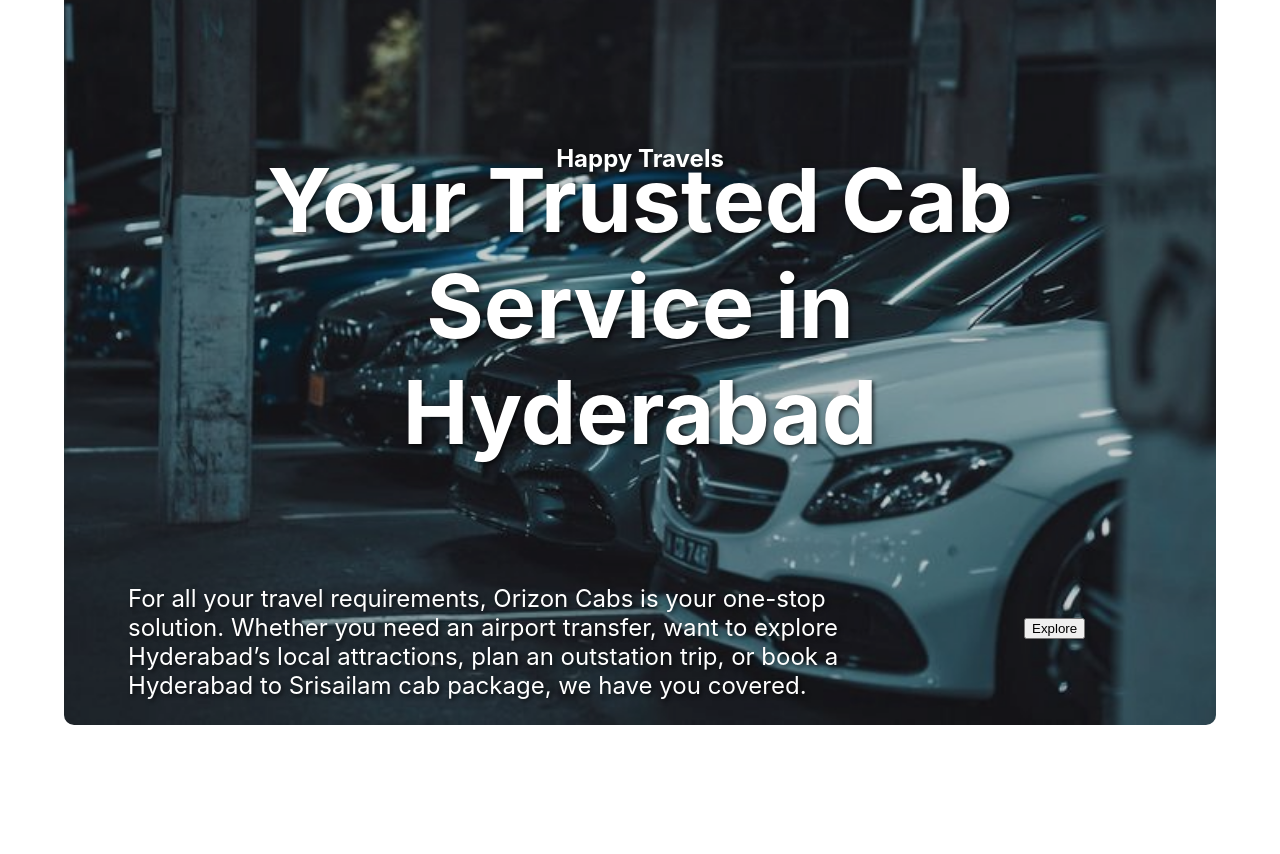
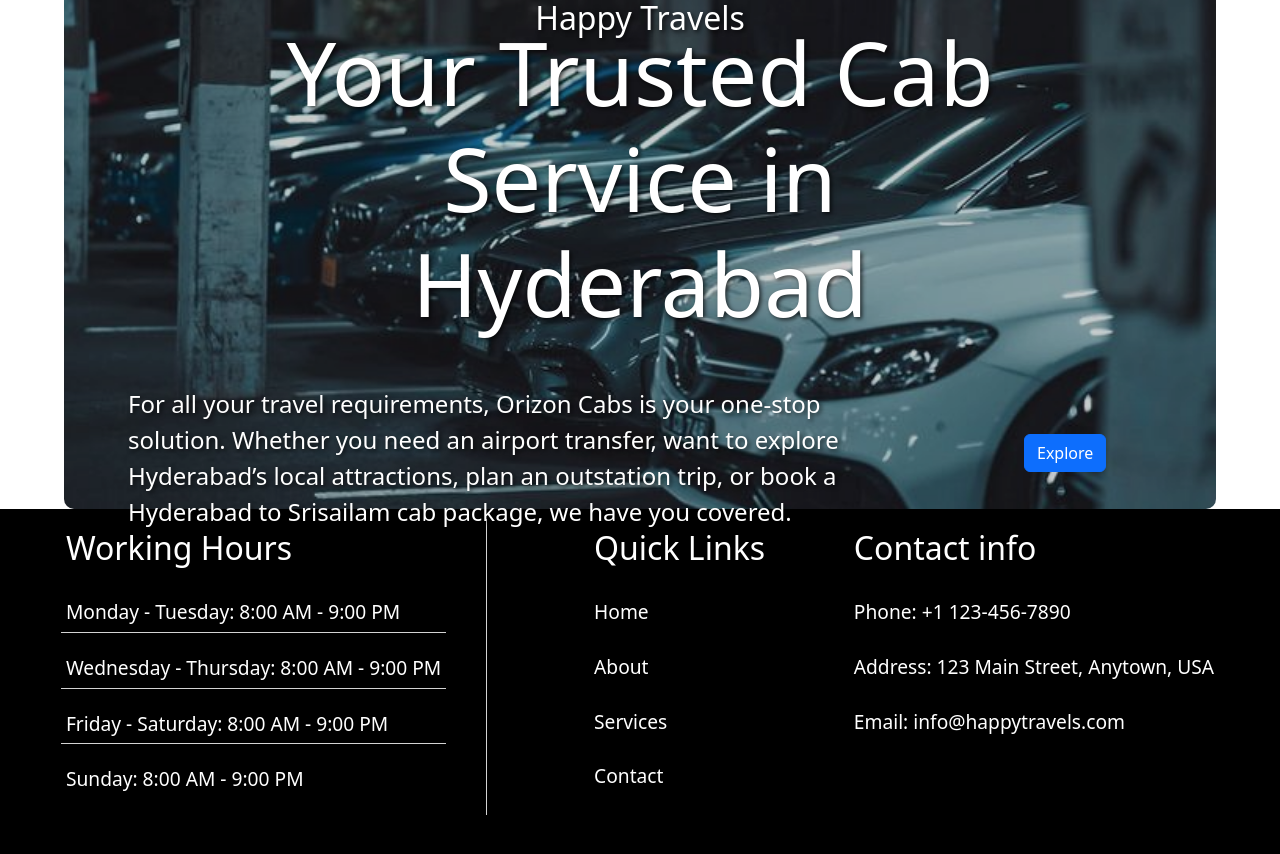
Before and after one commit to NagendraVarma1/Happy-Travels-project, a React (Create React App) app: page / in a window 1280 px wide. Shown: the part 182-1036 px from the top of the page. Before the commit the page ends 911 px from the top, so only its background shows below. Built offline with nearby package versions, Linux system fonts and the light colour scheme.

Commit message:
Footer done

```diff
--- a/package.json
+++ b/package.json
@@ -7,7 +7,9 @@
     "@testing-library/jest-dom": "^6.9.1",
     "@testing-library/react": "^16.3.2",
     "@testing-library/user-event": "^13.5.0",
+    "bootstrap": "^5.3.8",
     "react": "^19.2.4",
+    "react-bootstrap": "^2.10.10",
     "react-dom": "^19.2.4",
     "react-router-dom": "^7.13.0",
     "react-scripts": "5.0.1",
--- /dev/null
+++ b/src/Components/Footer/Footer.js
@@ -0,0 +1,117 @@
+import { useNavigate } from "react-router-dom";
+
+const Footer = () => {
+  const navigate = useNavigate();
+  return (
+    <div
+      style={{
+        backgroundColor: "black",
+        height: "350px",
+        padding: "10px",
+        color: "white",
+      }}
+    >
+      <div style={{ display: "flex", justifyContent: "space-around" }}>
+        <div
+          style={{ borderRight: "1px solid lightgray", paddingRight: "40px" }}
+        >
+          <p style={{ fontSize: "2rem", padding: "5px" }}>Working Hours</p>
+          <p
+            style={{
+              fontSize: "1.2rem",
+              borderBottom: "0.3px solid lightgray",
+              padding: "5px",
+            }}
+          >
+            Monday - Tuesday: 8:00 AM - 9:00 PM
+          </p>
+          <p
+            style={{
+              fontSize: "1.2rem",
+              borderBottom: "1px solid lightgray",
+              padding: "5px",
+            }}
+          >
+            Wednesday - Thursday: 8:00 AM - 9:00 PM
+          </p>
+          <p
+            style={{
+              fontSize: "1.2rem",
+              borderBottom: "1px solid lightgray",
+              padding: "5px",
+            }}
+          >
+            Friday - Saturday: 8:00 AM - 9:00 PM
+          </p>
+          <p style={{ fontSize: "1.2rem", padding: "5px" }}>
+            Sunday: 8:00 AM - 9:00 PM
+          </p>
+        </div>
+        <div
+          style={{
+            display: "flex",
+            justifyContent: "space-between",
+            width: "50%",
+          }}
+        >
+          <div>
+            <p style={{ fontSize: "2rem", padding: "5px" }}>Quick Links</p>
+            <p
+              onClick={() => navigate("/")}
+              style={{ fontSize: "1.2rem", padding: "5px", cursor: "pointer" }}
+            >
+              Home
+            </p>
+            <p
+              onClick={() => navigate("/about")}
+              style={{ fontSize: "1.2rem", padding: "5px", cursor: "pointer" }}
+            >
+              About
+            </p>
+            <p
+              onClick={() => navigate("/services")}
+              style={{ fontSize: "1.2rem", padding: "5px", cursor: "pointer" }}
+            >
+              Services
+            </p>
+            <p
+              onClick={() => navigate("/contact")}
+              style={{ fontSize: "1.2rem", padding: "5px", cursor: "pointer" }}
+            >
+              Contact
+            </p>
+          </div>
+          <div>
+            <p style={{ fontSize: "2rem", padding: "5px" }}>Contact info</p>
+            <p
+              style={{
+                fontSize: "1.2rem",
+                padding: "5px",
+              }}
+            >
+              Phone: +1 123-456-7890
+            </p>
+            <p
+              style={{
+                fontSize: "1.2rem",
+                padding: "5px",
+              }}
+            >
+              Address: 123 Main Street, Anytown, USA
+            </p>
+            <p
+              style={{
+                fontSize: "1.2rem",
+                padding: "5px",
+              }}
+            >
+              Email: info@happytravels.com
+            </p>
+          </div>
+        </div>
+      </div>
+    </div>
+  );
+};
+
+export default Footer;
--- /dev/null
+++ b/src/Components/Header/Header.js
@@ -0,0 +1,19 @@
+import { useNavigate } from "react-router-dom";
+
+const Header = () => {
+
+const navigate = useNavigate();
+    return (
+        <div style={{display: 'flex', backgroundColor: 'lightgray', padding: '10px', alignItems: 'center', justifyContent: 'space-evenly'}}>
+        <h1>Happy Travels</h1>
+        <ul style={{display: 'flex', justifyContent: 'space-around', width: '50%'}}>
+            <li style={{cursor: 'pointer'}} onClick={() => navigate("/")}>Home</li>
+            <li style={{cursor: 'pointer'}} onClick={() => navigate("/about")}>About</li>
+            <li style={{cursor: 'pointer'}} onClick={() => navigate("/services")}>Services</li>
+            <li style={{cursor: 'pointer'}} onClick={() => navigate("/contact")}>Contact</li>
+        </ul>
+      </div>
+    )
+}
+
+export default Header;
--- a/src/Components/Home/Home.js
+++ b/src/Components/Home/Home.js
@@ -1,11 +1,14 @@
+import { Button } from "react-bootstrap";
 import img1 from "../../assets/img 1 of cars.jpeg";
 import img2 from "../../assets/img 2.jpeg"
 import img3 from "../../assets/img 3.jpeg";
 import { useState, useEffect } from "react";
+import { useNavigate } from "react-router-dom";
 
 const Home = () => {
     const [currentImage, setCurrentImage] = useState(0);
     let images = [img1, img2, img3];
+    const navigate = useNavigate()
 
     useEffect(() => {
         const interval = setInterval(() => {
@@ -20,10 +23,10 @@ const Home = () => {
         alt="Travel"
         style={{
           width: "90%",
-          height: "800px",
+          height: "600px",
           objectFit: "cover",
           marginLeft: "5%",
-          marginTop: "5px",
+          marginTop: "15px",
           borderRadius: "10px",
           filter: "grayscale(20%) brightness(80%)",
         }}
@@ -32,7 +35,7 @@ const Home = () => {
         <h2
           style={{
             position: "absolute",
-            top: "40%",
+            top: "25%",
             left: "50%",
             transform: "translate(-50%, -50%)",
             color: "white",
@@ -46,7 +49,7 @@ const Home = () => {
           style={{
             width: "60%",
             position: "absolute",
-            top: "50%",
+            top: "45%",
             left: "50%",
             transform: "translate(-50%, -50%)",
             color: "white",
@@ -62,7 +65,7 @@ const Home = () => {
             style={{
               width: "60%",
               position: "absolute",
-              top: "100%",
+              top: "80%",
               left: "10%",
               transform: "translate(0, -50%)",
               color: "white",
@@ -75,7 +78,7 @@ const Home = () => {
             Hyderabad’s local attractions, plan an outstation trip, or book a
             Hyderabad to Srisailam cab package, we have you covered.
           </p>
-          <button style={{position: 'absolute', top: '100%', left: '80%'}}>Explore</button>
+          <Button onClick={() => {navigate('/services')}} style={{position: 'absolute', top: '77%', left: '80%'}}>Explore</Button>
         </div>
       </div>
     </div>
--- a/src/Components/RootLayout/RootLayout.js
+++ b/src/Components/RootLayout/RootLayout.js
@@ -1,21 +1,14 @@
 import { Outlet } from "react-router-dom";
-import { useNavigate } from "react-router-dom";
+import Footer from "../Footer/Footer";
+import Header from "../Header/Header";
 
 
 const RootLayout = () => {
-const navigate = useNavigate();
   return (
     <>
-      <div style={{display: 'flex', backgroundColor: 'lightgray', padding: '10px', alignItems: 'center', justifyContent: 'space-evenly'}}>
-        <h1>Happy Travels</h1>
-        <ul style={{display: 'flex', justifyContent: 'space-around', width: '50%'}}>
-            <li style={{cursor: 'pointer'}} onClick={() => navigate("/")}>Home</li>
-            <li style={{cursor: 'pointer'}} onClick={() => navigate("/about")}>About</li>
-            <li style={{cursor: 'pointer'}} onClick={() => navigate("/services")}>Services</li>
-            <li style={{cursor: 'pointer'}} onClick={() => navigate("/contact")}>Contact</li>
-        </ul>
-      </div>
+      <Header />
       <Outlet />
+      <Footer />
     </>
   );
 };
--- a/src/index.js
+++ b/src/index.js
@@ -3,6 +3,7 @@ import ReactDOM from 'react-dom/client';
 import './index.css';
 import App from './App';
 import reportWebVitals from './reportWebVitals';
+import "bootstrap/dist/css/bootstrap.min.css";
 
 const root = ReactDOM.createRoot(document.getElementById('root'));
 root.render(
```
Also changed, not shown: src/Components/About/About.module.css (added), src/Components/Contact/Contact.module.css (added), src/Components/Home/Home.module.css (added), src/Components/Services/Services.module.css (added), 1 other file (tests, documents, lock files or other folders).
